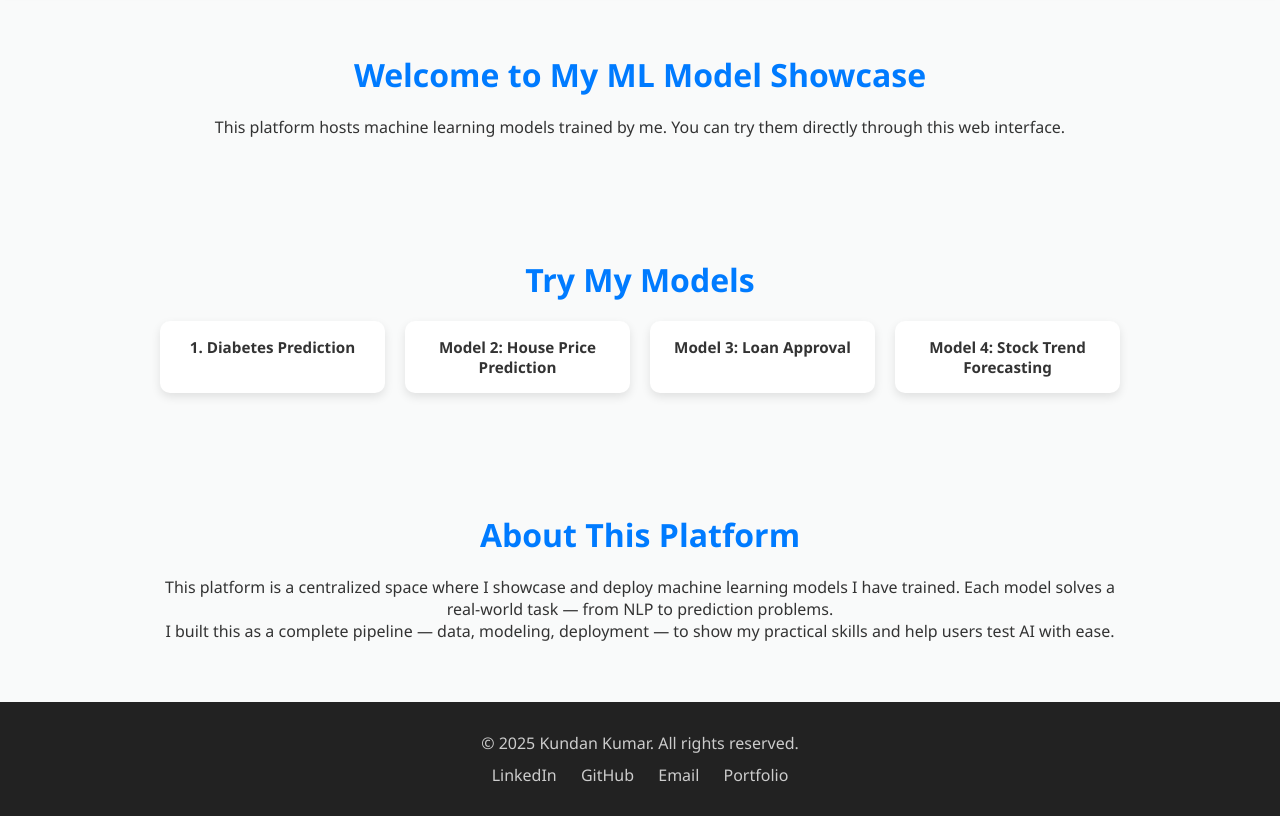
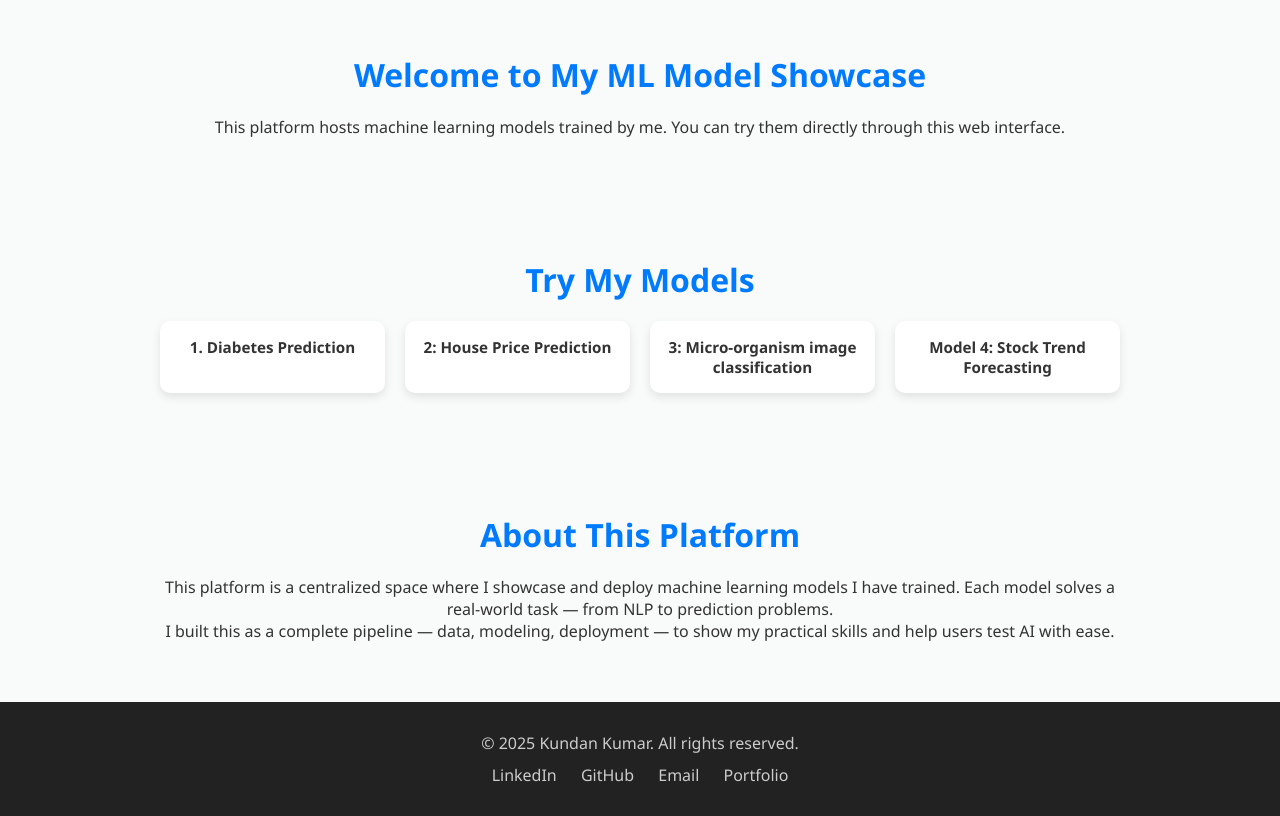
Before and after one commit to kundan8989/ALAI, a plain HTML site: page index.html in a window 1280 px wide. Shown: the part 77-893 px from the top of the page. Drawn offline with Linux system fonts and the light colour scheme.

Commit message:
Update index.html

```diff
--- a/index.html
+++ b/index.html
@@ -33,8 +33,8 @@
         <h2>Try My Models</h2>
         <div class="model-cards">
             <div class="model-card"><a href="https://diabetespr.streamlit.app/">1. Diabetes Prediction</a></div>
-            <div class="model-card"><a href="https://housapp.streamlit.app/">Model 2: House Price Prediction</a></div>
-            <div class="model-card"><a href="https://microorganismclf.streamlit.app/">Model 3: Loan Approval</a></div>
+            <div class="model-card"><a href="https://housapp.streamlit.app/">2: House Price Prediction</a></div>
+            <div class="model-card"><a href="https://microorganismclf.streamlit.app/">3: Micro-organism image classification</a></div>
             <div class="model-card"><a href="https://your-stock-trend-app-link">Model 4: Stock Trend Forecasting</a></div>
         </div>
     </section>
```
